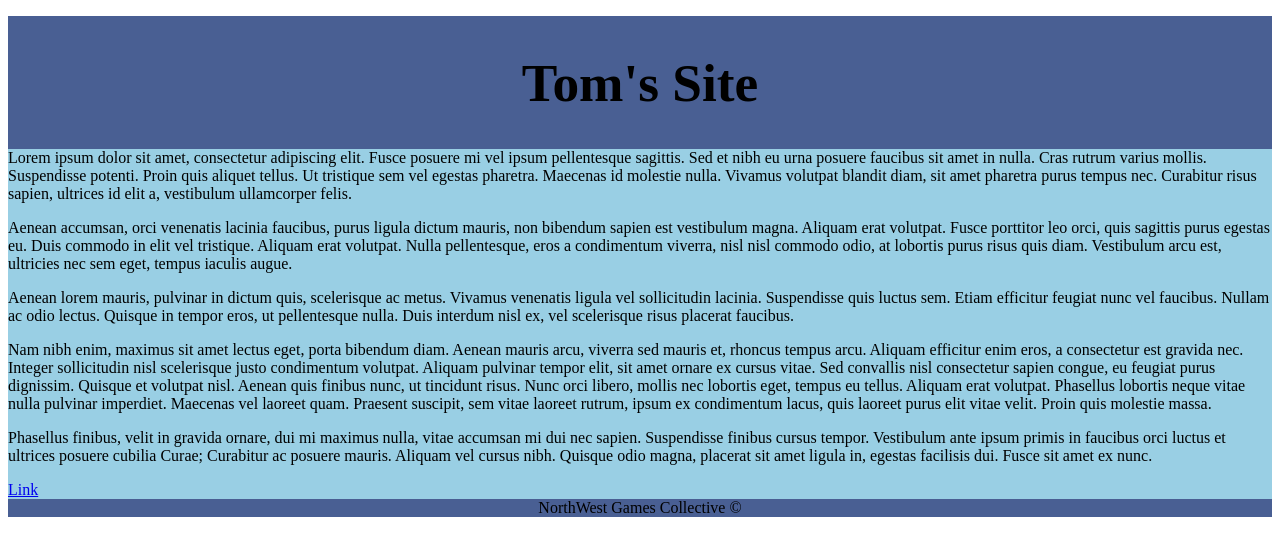
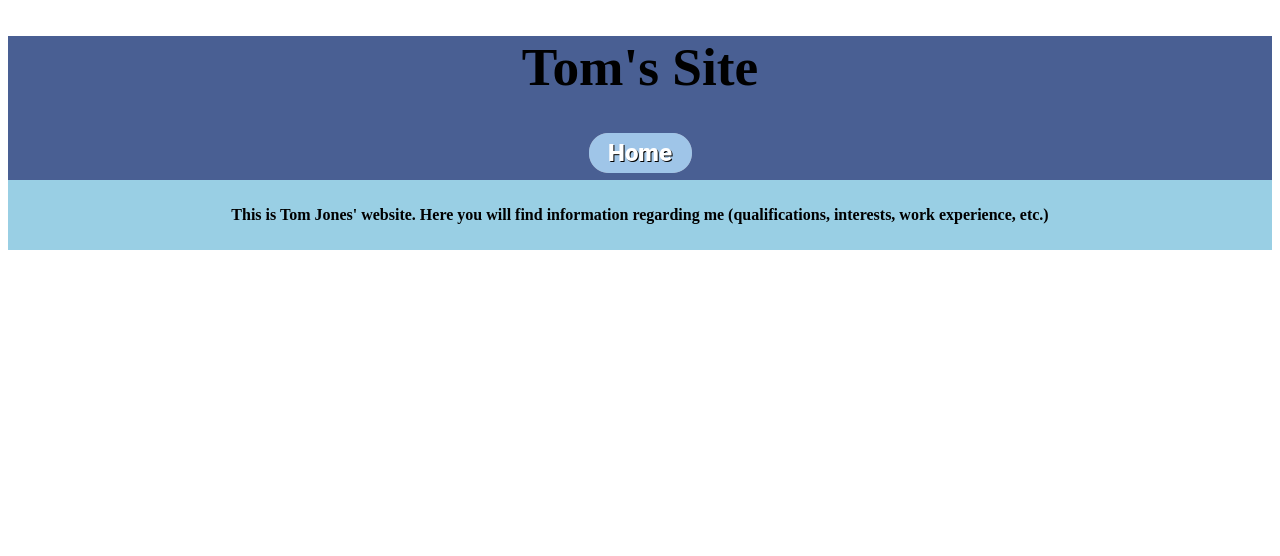
Before and after one commit to thomasjones99/thomasjones99.github.io, a plain HTML site: page index.html in a window 1280 px wide. Drawn offline with Linux system fonts and the light colour scheme.

Commit message:
updated site

```diff
--- a/index.html
+++ b/index.html
@@ -11,19 +11,17 @@ div.header
 	background-color:#495f93;
 	text-align:center;
 	font-size: 20pt;
-	float:left;
+
 }
 
 div#textbody
 {
 	background-color:#99cfe4;
+	text-align:center;
+	padding:10px;
 }
 
-footer
-{
-	background-color:#495f93;
-	text-align:center;
-}
+
 </style>
 </head>
 
@@ -31,28 +29,16 @@ footer
 
 <div class="header">
 <h1>Tom's Site</h1>
+
+<img src="button1a.png" onmouseover="this.src='button1b.png'" onmouseout="this.src='button1a.png'">
+
 </div>
 
 <div id="textbody">
 
-<p>
-Lorem ipsum dolor sit amet, consectetur adipiscing elit. Fusce posuere mi vel ipsum pellentesque sagittis. Sed et nibh eu urna posuere faucibus sit amet in nulla. Cras rutrum varius mollis. Suspendisse potenti. Proin quis aliquet tellus. Ut tristique sem vel egestas pharetra. Maecenas id molestie nulla. Vivamus volutpat blandit diam, sit amet pharetra purus tempus nec. Curabitur risus sapien, ultrices id elit a, vestibulum ullamcorper felis.
-</p>
-<p>
-Aenean accumsan, orci venenatis lacinia faucibus, purus ligula dictum mauris, non bibendum sapien est vestibulum magna. Aliquam erat volutpat. Fusce porttitor leo orci, quis sagittis purus egestas eu. Duis commodo in elit vel tristique. Aliquam erat volutpat. Nulla pellentesque, eros a condimentum viverra, nisl nisl commodo odio, at lobortis purus risus quis diam. Vestibulum arcu est, ultricies nec sem eget, tempus iaculis augue.
-</p>
-<p>
-Aenean lorem mauris, pulvinar in dictum quis, scelerisque ac metus. Vivamus venenatis ligula vel sollicitudin lacinia. Suspendisse quis luctus sem. Etiam efficitur feugiat nunc vel faucibus. Nullam ac odio lectus. Quisque in tempor eros, ut pellentesque nulla. Duis interdum nisl ex, vel scelerisque risus placerat faucibus.
-<p>
-</p>
-Nam nibh enim, maximus sit amet lectus eget, porta bibendum diam. Aenean mauris arcu, viverra sed mauris et, rhoncus tempus arcu. Aliquam efficitur enim eros, a consectetur est gravida nec. Integer sollicitudin nisl scelerisque justo condimentum volutpat. Aliquam pulvinar tempor elit, sit amet ornare ex cursus vitae. Sed convallis nisl consectetur sapien congue, eu feugiat purus dignissim. Quisque et volutpat nisl. Aenean quis finibus nunc, ut tincidunt risus. Nunc orci libero, mollis nec lobortis eget, tempus eu tellus. Aliquam erat volutpat. Phasellus lobortis neque vitae nulla pulvinar imperdiet. Maecenas vel laoreet quam. Praesent suscipit, sem vitae laoreet rutrum, ipsum ex condimentum lacus, quis laoreet purus elit vitae velit. Proin quis molestie massa.
-</p>
-<p>
-Phasellus finibus, velit in gravida ornare, dui mi maximus nulla, vitae accumsan mi dui nec sapien. Suspendisse finibus cursus tempor. Vestibulum ante ipsum primis in faucibus orci luctus et ultrices posuere cubilia Curae; Curabitur ac posuere mauris. Aliquam vel cursus nibh. Quisque odio magna, placerat sit amet ligula in, egestas facilisis dui. Fusce sit amet ex nunc.</p>
+<p> <b> This is Tom Jones' website. Here you will find information regarding me (qualifications, interests, work experience, etc.) <b> </p>
 
-<a href="page2.html"> Link </a>
 
-<footer> NorthWest Games Collective &#169;</footer>
 
 </body>
 </html>
```
